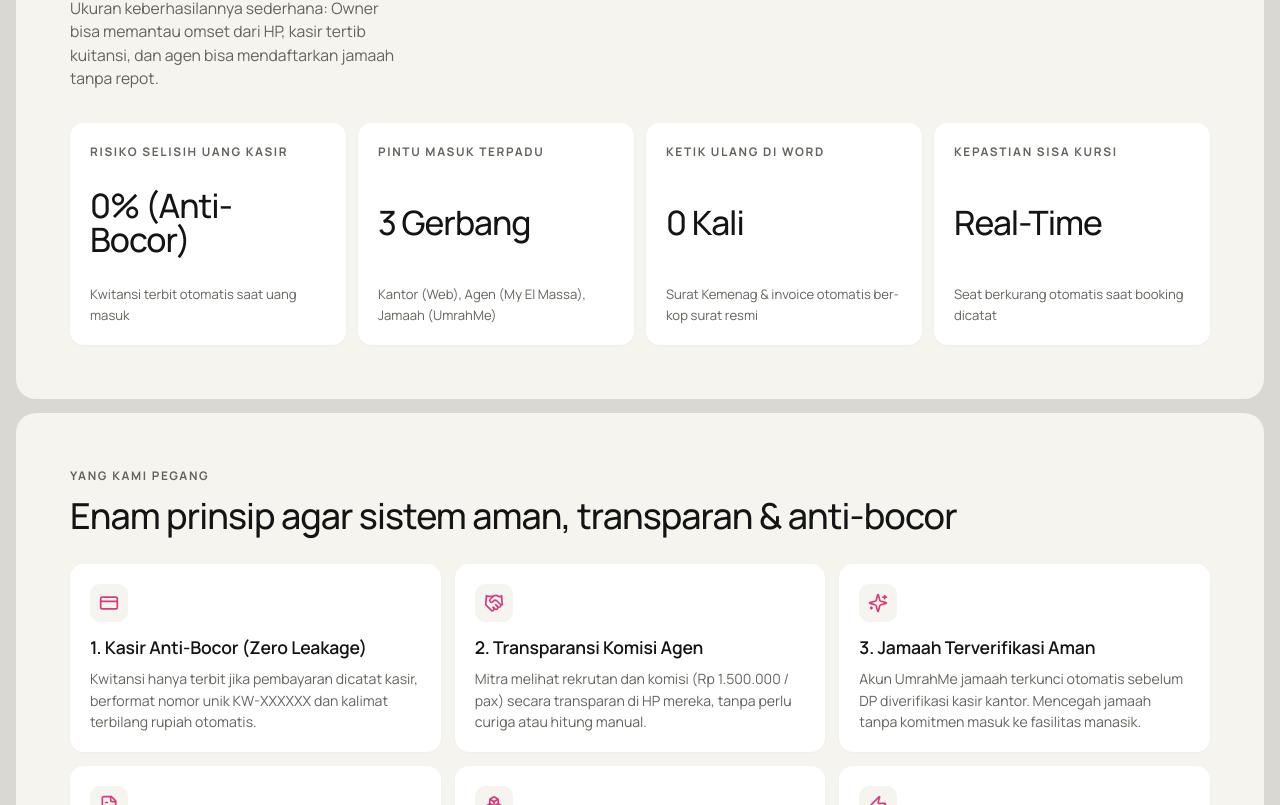
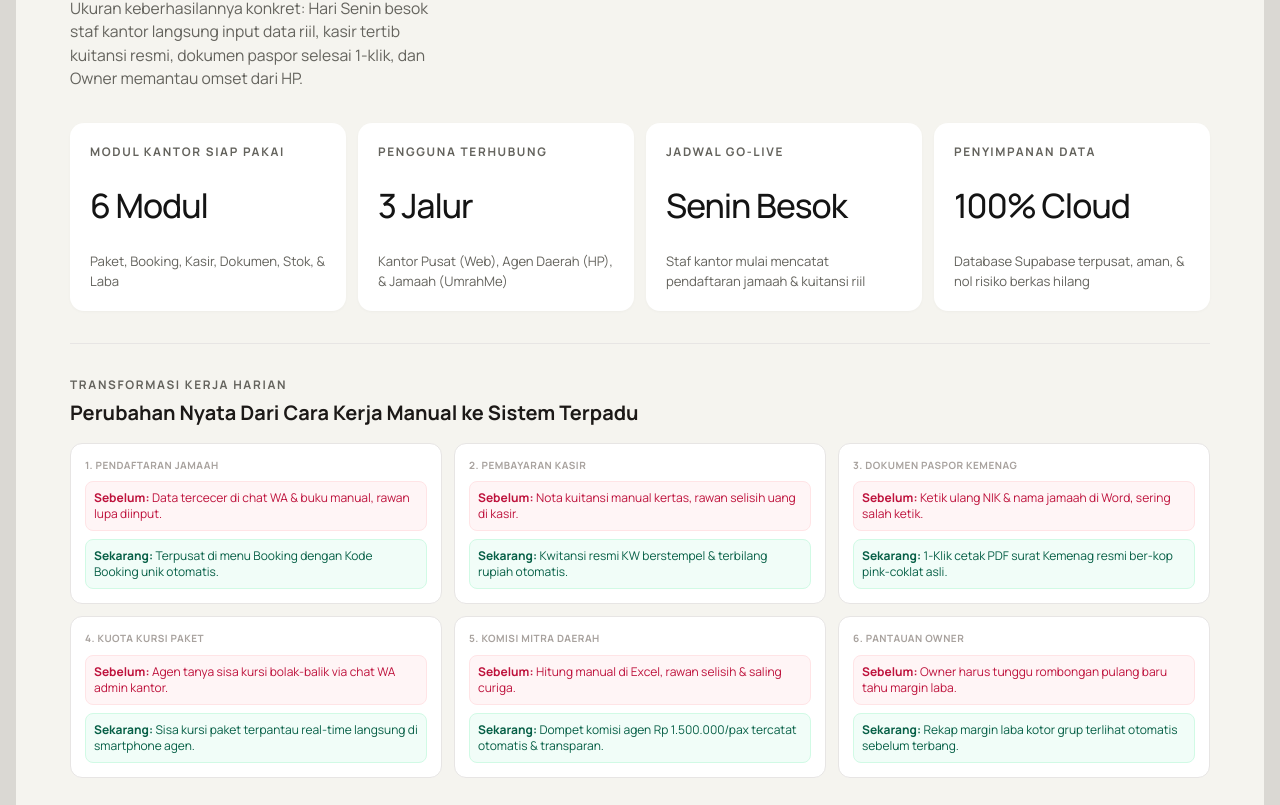
Before and after one commit to darcia2024/elmassa-administration, a Next.js app: page /pitch in a window 1280 px wide. Shown: the part 1035-1840 px from the top of the page. Built offline with nearby package versions, Linux system fonts and the light colour scheme.

Commit message:
refactor(pitch): revamp operational needs section with concrete metrics and 6 before-after comparisons

```diff
--- a/app/pitch/page.tsx
+++ b/app/pitch/page.tsx
@@ -1895,37 +1895,108 @@ export default function PitchPresentationPage() {
           </div>
         </header>
 
-        {/* SECTION 1: KEBUTUHAN NYATA EL MASSA */}
+        {/* SECTION 1: TANTANGAN & SASARAN OPERASIONAL */}
         <section className="pitch-panel" id="kebutuhan">
           <div className="split-head">
             <div className="panel-head" style={{ margin: 0 }}>
-              <p className="eyebrow">Kebutuhan Nyata El Massa</p>
-              <h2>Satu sistem terpadu yang menyatukan seluruh kegiatan kantor, kasir, mitra, dan jamaah.</h2>
-            </div>
-            <p className="lead" style={{ maxWidth: "34ch" }}>
-              Ukuran keberhasilannya sederhana: Owner bisa memantau omset dari HP, kasir tertib kuitansi, dan agen bisa mendaftarkan jamaah tanpa repot.
+              <p className="eyebrow">Tantangan &amp; Sasaran Operasional</p>
+              <h2>Mengapa Sistem Ini Dibuat: Mengakhiri Catatan Tercecer Menjadi Satu Kendali Terpadu.</h2>
+            </div>
+            <p className="lead" style={{ maxWidth: "38ch" }}>
+              Ukuran keberhasilannya konkret: Hari Senin besok staf kantor langsung input data riil, kasir tertib kuitansi resmi, dokumen paspor selesai 1-klik, dan Owner memantau omset dari HP.
             </p>
           </div>
+
+          {/* 4 METRIK RUANG LINGKUP & KESIAPAN SISTEM */}
           <div className="stats-grid">
             <div className="stat-card">
-              <p className="eyebrow">Risiko Selisih Uang Kasir</p>
-              <b>0% (Anti-Bocor)</b>
-              <span style={{ fontSize: "0.82rem", color: "var(--muted)" }}>Kwitansi terbit otomatis saat uang masuk</span>
+              <p className="eyebrow">Modul Kantor Siap Pakai</p>
+              <b>6 Modul</b>
+              <span style={{ fontSize: "0.82rem", color: "var(--muted)" }}>Paket, Booking, Kasir, Dokumen, Stok, &amp; Laba</span>
             </div>
             <div className="stat-card">
-              <p className="eyebrow">Pintu Masuk Terpadu</p>
-              <b>3 Gerbang</b>
-              <span style={{ fontSize: "0.82rem", color: "var(--muted)" }}>Kantor (Web), Agen (My El Massa), Jamaah (UmrahMe)</span>
+              <p className="eyebrow">Pengguna Terhubung</p>
+              <b>3 Jalur</b>
+              <span style={{ fontSize: "0.82rem", color: "var(--muted)" }}>Kantor Pusat (Web), Agen Daerah (HP), &amp; Jamaah (UmrahMe)</span>
             </div>
             <div className="stat-card">
-              <p className="eyebrow">Ketik Ulang di Word</p>
-              <b>0 Kali</b>
-              <span style={{ fontSize: "0.82rem", color: "var(--muted)" }}>Surat Kemenag &amp; invoice otomatis ber-kop surat resmi</span>
+              <p className="eyebrow">Jadwal Go-Live</p>
+              <b>Senin Besok</b>
+              <span style={{ fontSize: "0.82rem", color: "var(--muted)" }}>Staf kantor mulai mencatat pendaftaran jamaah &amp; kuitansi riil</span>
             </div>
             <div className="stat-card">
-              <p className="eyebrow">Kepastian Sisa Kursi</p>
-              <b>Real-Time</b>
-              <span style={{ fontSize: "0.82rem", color: "var(--muted)" }}>Seat berkurang otomatis saat booking dicatat</span>
+              <p className="eyebrow">Penyimpanan Data</p>
+              <b>100% Cloud</b>
+              <span style={{ fontSize: "0.82rem", color: "var(--muted)" }}>Database Supabase terpusat, aman, &amp; nol risiko berkas hilang</span>
+            </div>
+          </div>
+
+          {/* KOMPARASI 6 MASALAH LAMA VS SOLUSI SISTEM BARU */}
+          <div className="mt-8 pt-8 border-t border-stone-200">
+            <div className="mb-4">
+              <p className="eyebrow text-stone-500">Transformasi Kerja Harian</p>
+              <h3 className="text-lg sm:text-xl font-bold text-stone-900 mt-1">Perubahan Nyata Dari Cara Kerja Manual ke Sistem Terpadu</h3>
+            </div>
+            <div className="grid grid-cols-1 md:grid-cols-2 lg:grid-cols-3 gap-3">
+              <div className="rounded-xl border border-stone-200 bg-white p-3.5 shadow-2xs space-y-2">
+                <span className="text-[10px] font-bold uppercase tracking-wider text-stone-400 block">1. Pendaftaran Jamaah</span>
+                <div className="text-xs text-rose-700 bg-rose-50/70 p-2 rounded-lg border border-rose-100">
+                  <strong>Sebelum:</strong> Data tercecer di chat WA &amp; buku manual, rawan lupa diinput.
+                </div>
+                <div className="text-xs text-emerald-800 bg-emerald-50/70 p-2 rounded-lg border border-emerald-100">
+                  <strong>Sekarang:</strong> Terpusat di menu Booking dengan Kode Booking unik otomatis.
+                </div>
+              </div>
+
+              <div className="rounded-xl border border-stone-200 bg-white p-3.5 shadow-2xs space-y-2">
+                <span className="text-[10px] font-bold uppercase tracking-wider text-stone-400 block">2. Pembayaran Kasir</span>
+                <div className="text-xs text-rose-700 bg-rose-50/70 p-2 rounded-lg border border-rose-100">
+                  <strong>Sebelum:</strong> Nota kuitansi manual kertas, rawan selisih uang di kasir.
+                </div>
+                <div className="text-xs text-emerald-800 bg-emerald-50/70 p-2 rounded-lg border border-emerald-100">
+                  <strong>Sekarang:</strong> Kwitansi resmi KW berstempel &amp; terbilang rupiah otomatis.
+                </div>
+              </div>
+
+              <div className="rounded-xl border border-stone-200 bg-white p-3.5 shadow-2xs space-y-2">
+                <span className="text-[10px] font-bold uppercase tracking-wider text-stone-400 block">3. Dokumen Paspor Kemenag</span>
+                <div className="text-xs text-rose-700 bg-rose-50/70 p-2 rounded-lg border border-rose-100">
+                  <strong>Sebelum:</strong> Ketik ulang NIK &amp; nama jamaah di Word, sering salah ketik.
+                </div>
+                <div className="text-xs text-emerald-800 bg-emerald-50/70 p-2 rounded-lg border border-emerald-100">
+                  <strong>Sekarang:</strong> 1-Klik cetak PDF surat Kemenag resmi ber-kop pink-coklat asli.
+                </div>
+              </div>
+
+              <div className="rounded-xl border border-stone-200 bg-white p-3.5 shadow-2xs space-y-2">
+                <span className="text-[10px] font-bold uppercase tracking-wider text-stone-400 block">4. Kuota Kursi Paket</span>
+                <div className="text-xs text-rose-700 bg-rose-50/70 p-2 rounded-lg border border-rose-100">
+                  <strong>Sebelum:</strong> Agen tanya sisa kursi bolak-balik via chat WA admin kantor.
+                </div>
+                <div className="text-xs text-emerald-800 bg-emerald-50/70 p-2 rounded-lg border border-emerald-100">
+                  <strong>Sekarang:</strong> Sisa kursi paket terpantau real-time langsung di smartphone agen.
+                </div>
+              </div>
+
+              <div className="rounded-xl border border-stone-200 bg-white p-3.5 shadow-2xs space-y-2">
+                <span className="text-[10px] font-bold uppercase tracking-wider text-stone-400 block">5. Komisi Mitra Daerah</span>
+                <div className="text-xs text-rose-700 bg-rose-50/70 p-2 rounded-lg border border-rose-100">
+                  <strong>Sebelum:</strong> Hitung manual di Excel, rawan selisih &amp; saling curiga.
+                </div>
+                <div className="text-xs text-emerald-800 bg-emerald-50/70 p-2 rounded-lg border border-emerald-100">
+                  <strong>Sekarang:</strong> Dompet komisi agen Rp 1.500.000/pax tercatat otomatis &amp; transparan.
+                </div>
+              </div>
+
+              <div className="rounded-xl border border-stone-200 bg-white p-3.5 shadow-2xs space-y-2">
+                <span className="text-[10px] font-bold uppercase tracking-wider text-stone-400 block">6. Pantauan Owner</span>
+                <div className="text-xs text-rose-700 bg-rose-50/70 p-2 rounded-lg border border-rose-100">
+                  <strong>Sebelum:</strong> Owner harus tunggu rombongan pulang baru tahu margin laba.
+                </div>
+                <div className="text-xs text-emerald-800 bg-emerald-50/70 p-2 rounded-lg border border-emerald-100">
+                  <strong>Sekarang:</strong> Rekap margin laba kotor grup terlihat otomatis sebelum terbang.
+                </div>
+              </div>
             </div>
           </div>
         </section>
```
